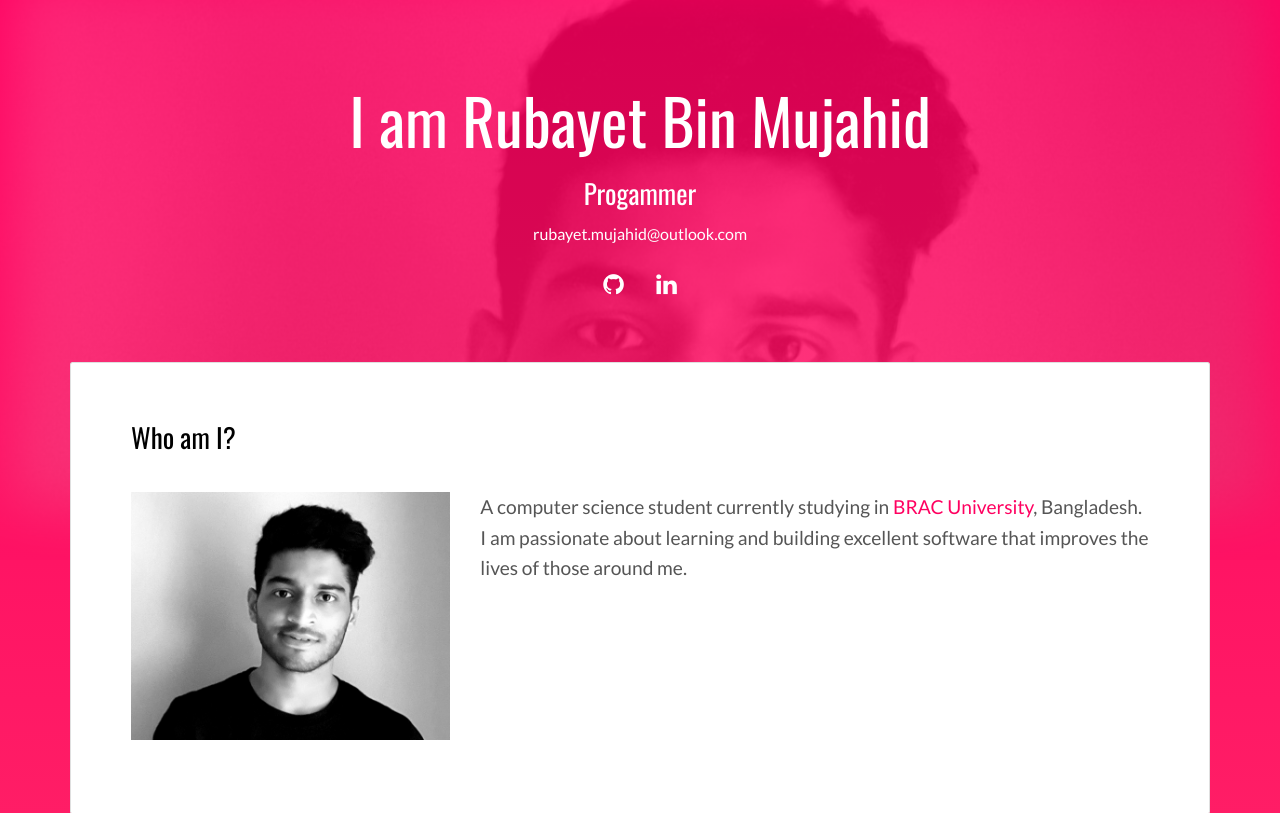
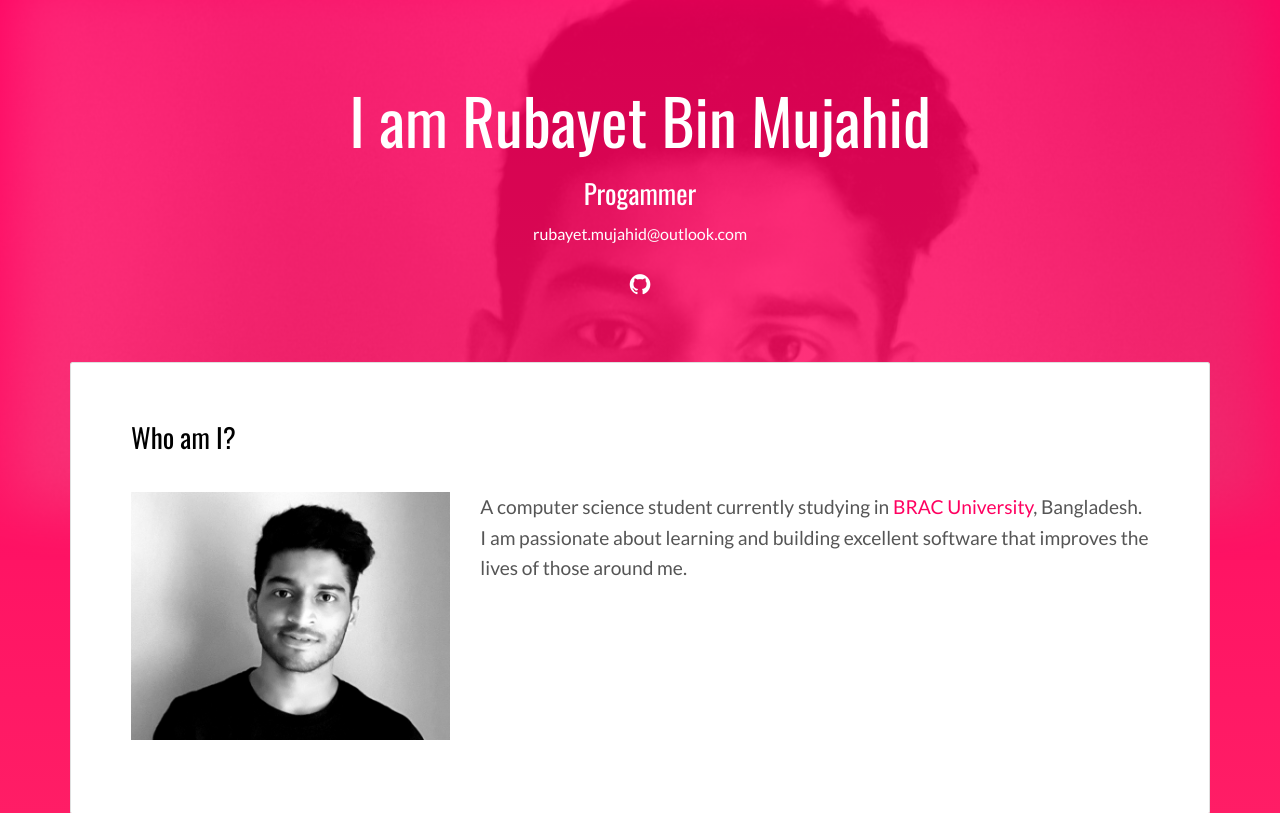
Before and after one commit to Rubayet19/Personal-Website, a Flask app: page / in a window 1280 px wide. Shown: the top 813 px of the page. Run offline with Flask 2, Linux system fonts and the light colour scheme; some libraries are stand-ins or nearby versions.

Commit message:
Add files via upload

```diff
--- a/templates/index.html
+++ b/templates/index.html
@@ -34,9 +34,10 @@
         <a class="fa-icon fa-icon-2x" href="https://github.com/Rubayet19" title="">
           <i class="fa fa-github"></i>
         </a>
-        <a class="fa-icon fa-icon-2x" href="https://www.linkedin.com/" title="">
+
+        <!-- <a class="fa-icon fa-icon-2x" href="https://www.linkedin.com/" title="">
           <i class="fa fa-linkedin"></i>
-        </a>
+        </a> -->
 
       </p>
     </div>
```
